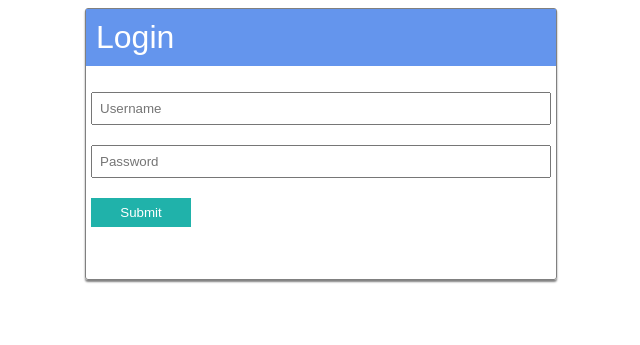
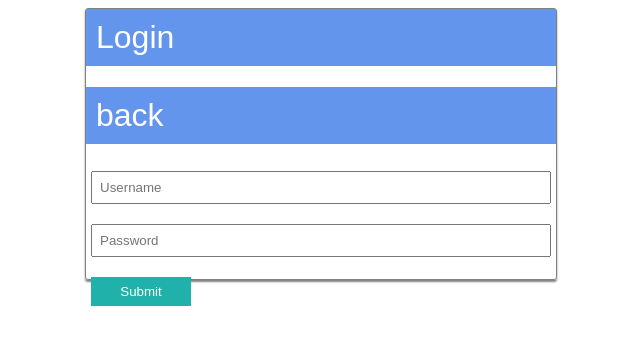
Before and after one commit to admin404/scoutv-test, a PHP site: page /login.php in a window 1280 px wide. Shown: the top 345 px of the page, without its empty margins (319-959 px from the left). Run offline with PHP 8.4, Linux system fonts and the light colour scheme.

Commit message:
11:46_23-02-2021

```diff
--- a/login.php
+++ b/login.php
@@ -12,7 +12,7 @@
 	<div class="container">
 	    <form method="post" action="">
 	        <div id="div_login">
-	            <h1 onClick="window.location.href='./';">Login</h1>
+	            <h1 onClick="window.location.href='./';">Login</h1> <h1>back</h1>
 	            <div>
 	                <input type="text" class="textbox" id="txt_uname" name="txt_uname" placeholder="Username" />
 	            </div>
```
